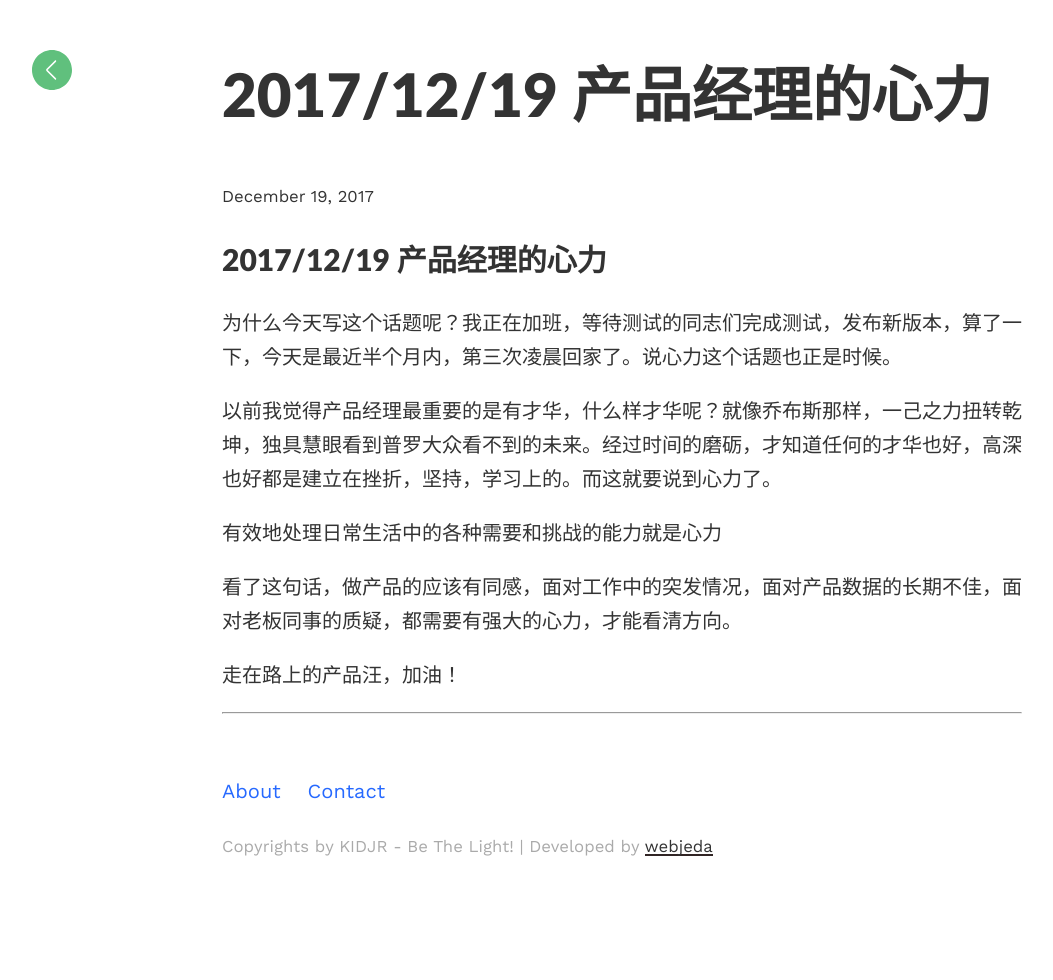
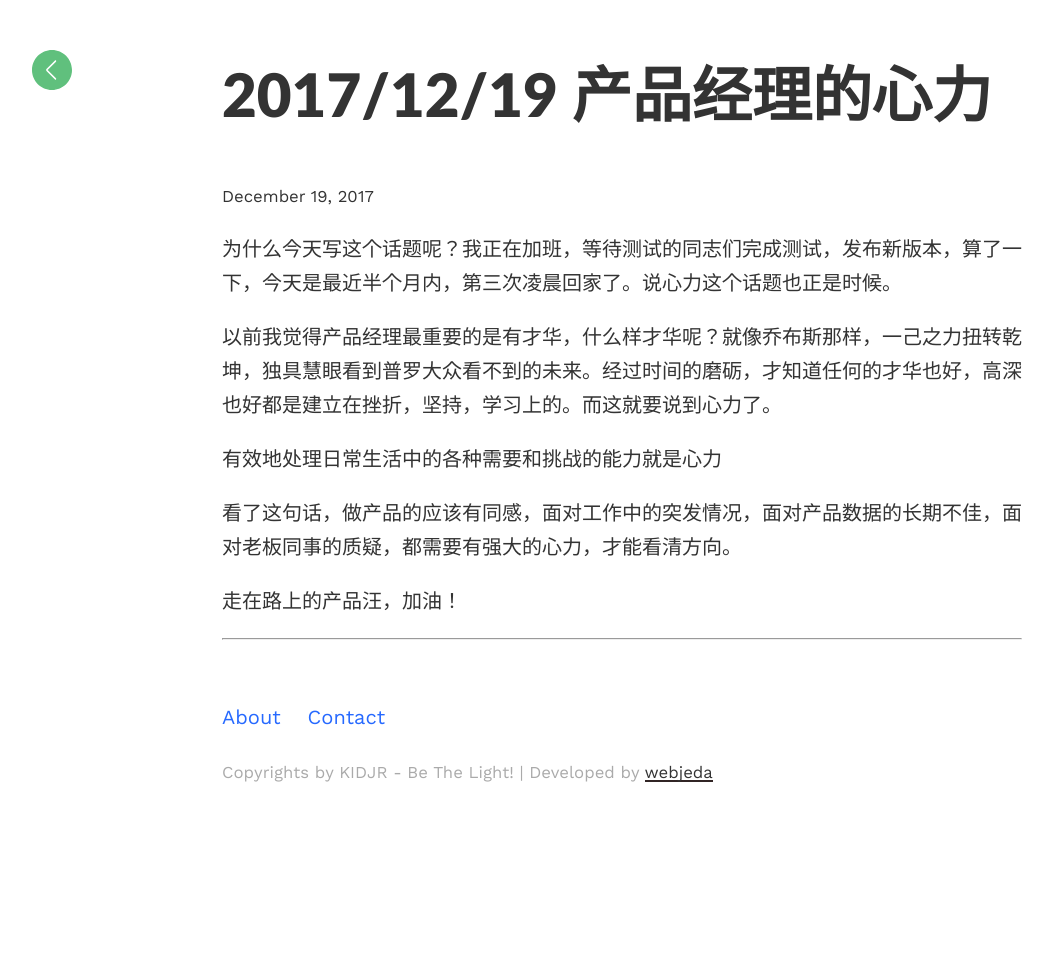
Before and after one commit to funkidsvip/kidjr.github.io, a Jekyll site: the page built from _posts/2017-12-19-产品经理的心力.md, in a window 1280 px wide. Shown: the whole page, without its empty margins (18-1071 px from the left). Built offline with Jekyll 4.4.1, drawn with Linux system fonts in a browser that asks for light colours; comment, search, counter and statistics services are not loaded.

Commit message:
Update 2017-12-19-产品经理的心力.md

```diff
--- a/_posts/2017-12-19-产品经理的心力.md
+++ b/_posts/2017-12-19-产品经理的心力.md
@@ -3,8 +3,7 @@ layout: post
 title: 2017/12/19 产品经理的心力
 ---
 
-{{ page.title }}
-================
+
 为什么今天写这个话题呢？我正在加班，等待测试的同志们完成测试，发布新版本，算了一下，今天是最近半个月内，第三次凌晨回家了。说心力这个话题也正是时候。
 
 以前我觉得产品经理最重要的是有才华，什么样才华呢？就像乔布斯那样，一己之力扭转乾坤，独具慧眼看到普罗大众看不到的未来。经过时间的磨砺，才知道任何的才华也好，高深也好都是建立在挫折，坚持，学习上的。而这就要说到心力了。
```
